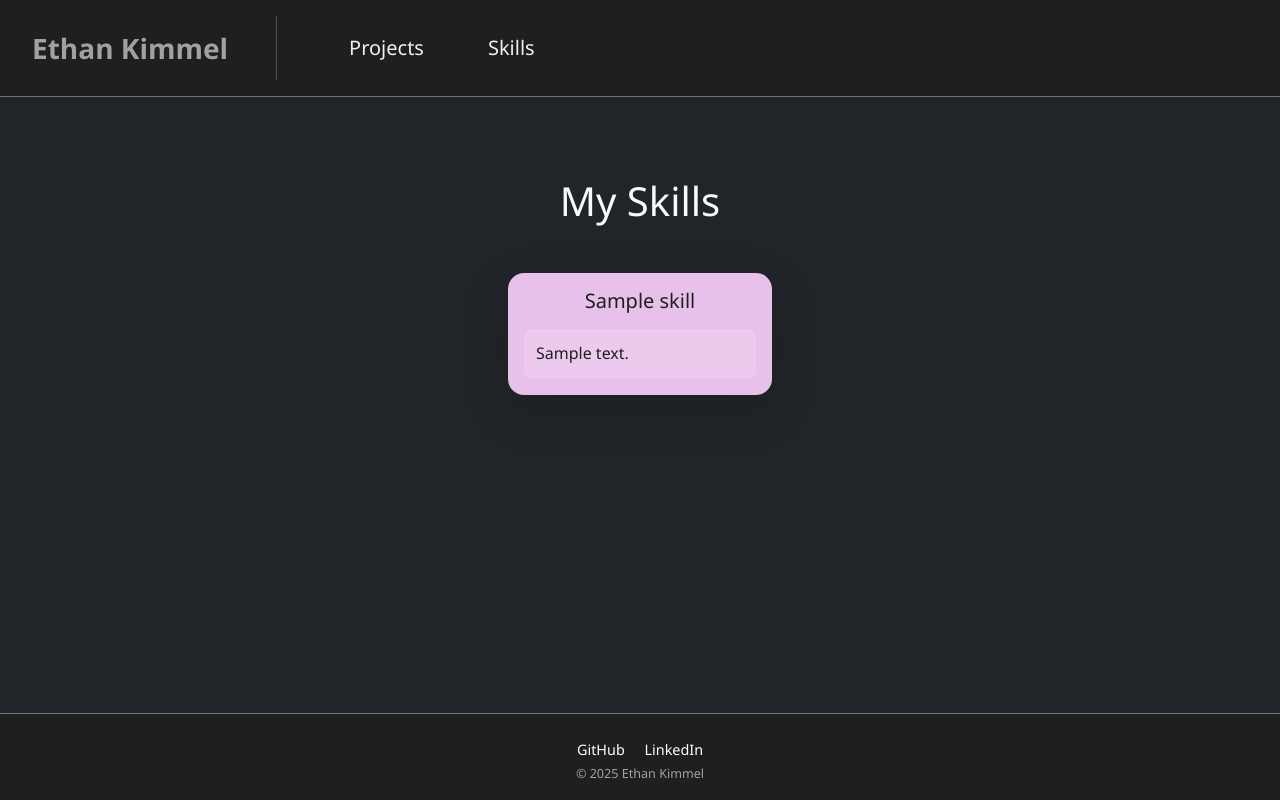
After one commit to LilG0053/PortfolioWebsiteDjango, a Django app: page /skills/ in a window 1280 px wide. The commit adds this page. Run offline with Django 5.2, Linux system fonts and the light colour scheme; tables that the repository leaves empty hold one stand-in row (values such as "Sample post").

Commit message:
Added skills section

```diff
--- a/PortfolioWebsiteNew/static/css/style.css
+++ b/PortfolioWebsiteNew/static/css/style.css
@@ -82,6 +82,10 @@ a:hover {
     background-color: #888;
     margin-right: 1rem;
     opacity: 0.5;
+}
+
+.copyright {
+    color: #a1a1a1;
 }
 
 /* Main content */
@@ -186,3 +190,39 @@ footer .social-media a:hover {
     height: 200px;
     object-fit: cover;
 }
+
+/* Skill page */
+.skill-card {
+    border-radius: 1rem;
+    transition: transform 0.3s ease, box-shadow 0.3s ease;
+}
+
+.skill-card:hover {
+    transform: translateY(-5px);
+    box-shadow: 0 0 40px rgba(255, 255, 255, 1);
+}
+
+.bg-lightpurple {
+    background-color: #e7c1ea;
+    color: #1f1f1f; /* Dark text for contrast */
+}
+
+.btn-light {
+    border-radius: 0.5rem;
+    font-weight: bold;
+}
+
+.description-box {
+    background-color: rgba(255, 255, 255, 0.15);
+    border-radius: 0.5rem;
+    padding: 0.75rem;
+    text-align: left;
+    transition: background-color 0.3s ease;
+    color: inherit;
+    text-decoration: none;
+    cursor: pointer;
+}
+
+.description-box:hover {
+    background-color: rgba(255, 255, 255, 0.25);
+}
--- a/projects/views.py
+++ b/projects/views.py
@@ -1,6 +1,5 @@
 from django.shortcuts import render
 from .models import Project, Tag
-
 
 
 def project_list(request):
@@ -16,7 +15,8 @@ def project_list(request):
 
     # Filter by selected tag if provided, None tag is referred to as a string
     if selected_tag and str(selected_tag) != 'None':
-        projects = projects.filter(tags__name=selected_tag)
+        tag_list = selected_tag.split(',')
+        projects = projects.filter(tags__name__in=tag_list).distinct()
         print(f"Selected tag: {selected_tag}")
 
     # Filter by search query if provided
--- a/skills/admin.py
+++ b/skills/admin.py
@@ -3,4 +3,4 @@ from .models import Skill
 
 
 # Register your models here.
-admin.register(Skill)
+admin.site.register(Skill)
--- a/skills/models.py
+++ b/skills/models.py
@@ -1,10 +1,11 @@
 from django.db import models
+
 
 class Skill(models.Model):
     name = models.CharField(max_length=100)
     description = models.TextField()
-    # Projects field to show use of skills
-    projects = models.ManyToManyField('projects.Project', related_name='skills', blank=True)
+    # Tags field for easy user redirect for relevant projects
+    tags = models.ManyToManyField('projects.Tag', related_name='skills', blank=True)
 
     def __str__(self):
         return self.name
--- /dev/null
+++ b/skills/templates/skills/index.html
@@ -0,0 +1,25 @@
+{% extends 'base.html' %}
+
+{% block title %}Skills{% endblock %}
+{% load static %}
+
+{% block content %}
+<div class="container py-5">
+    <h1 class="text-center mb-5 text-light">My Skills</h1>
+
+    <div class="row g-4 justify-content-center">
+        {% for skill in skills %}
+            <div class="col-sm-6 col-md-4 col-lg-3">
+                <a href="{% url 'skill_detail_redirect' skill.id %}" class="card skill-card text-center h-100 shadow-lg border-0 bg-lightpurple">
+                    <div class="card-body d-flex flex-column justify-content-between">
+                        <h5 class="card-title">{{ skill.name }}</h5>
+                        <div class="description-box mt-2">
+                            <p class="card-text mb-0">{{ skill.description }}</p>
+                        </div>
+                    </div>
+                </a>
+            </div>
+        {% endfor %}
+    </div>
+</div>
+{% endblock %}
--- a/skills/urls.py
+++ b/skills/urls.py
@@ -3,4 +3,5 @@ from . import views
 
 urlpatterns = [
     path('', views.skill_list, name='skill_list'),
+    path('skills/<int:skill_id>/projects/', views.skill_detail_redirect, name='skill_detail_redirect'),
 ]
--- a/skills/views.py
+++ b/skills/views.py
@@ -1,7 +1,19 @@
-from django.shortcuts import render
+from django.shortcuts import redirect, render, get_object_or_404
+from django.urls import reverse
 from .models import Skill
+from urllib.parse import urlencode
 
 
 def skill_list(request):
     skills = Skill.objects.all()
-    return render(request, 'skills/skill_list.html', {'skills', skills})
+    return render(request, 'skills/index.html', {'skills': skills})
+
+
+def skill_detail_redirect(request, skill_id):
+    skill = get_object_or_404(Skill, id=skill_id)
+
+    related_tags = skill.tags.all().values_list('name', flat=True)
+    tags_string = ','.join(related_tags)
+    query_params = urlencode({'tag': tags_string})
+
+    return redirect(f"{reverse('project_list')}?{query_params}")
--- a/templates/base.html
+++ b/templates/base.html
@@ -37,10 +37,10 @@
         <div class="container">
             <div class="social-media mt-2">
                 <!-- Example social icons -->
-                <a href="https://github.com/yourusername" target="_blank">GitHub</a>
-                <a href="https://linkedin.com/in/yourusername" target="_blank">LinkedIn</a>
+                <a href="https://github.com/LilG0053" target="_blank">GitHub</a>
+                <a href="https://www.linkedin.com/in/ethankimmel5" target="_blank">LinkedIn</a>
             </div>
-            <small>&copy; 2025 Ethan Kimmel</small>
+            <small class="copyright">&copy; 2025 Ethan Kimmel</small>
         </div>
     </footer>
 
```
Also changed, not shown: skills/migrations/0002_remove_skill_projects_skill_tags.py (added).
